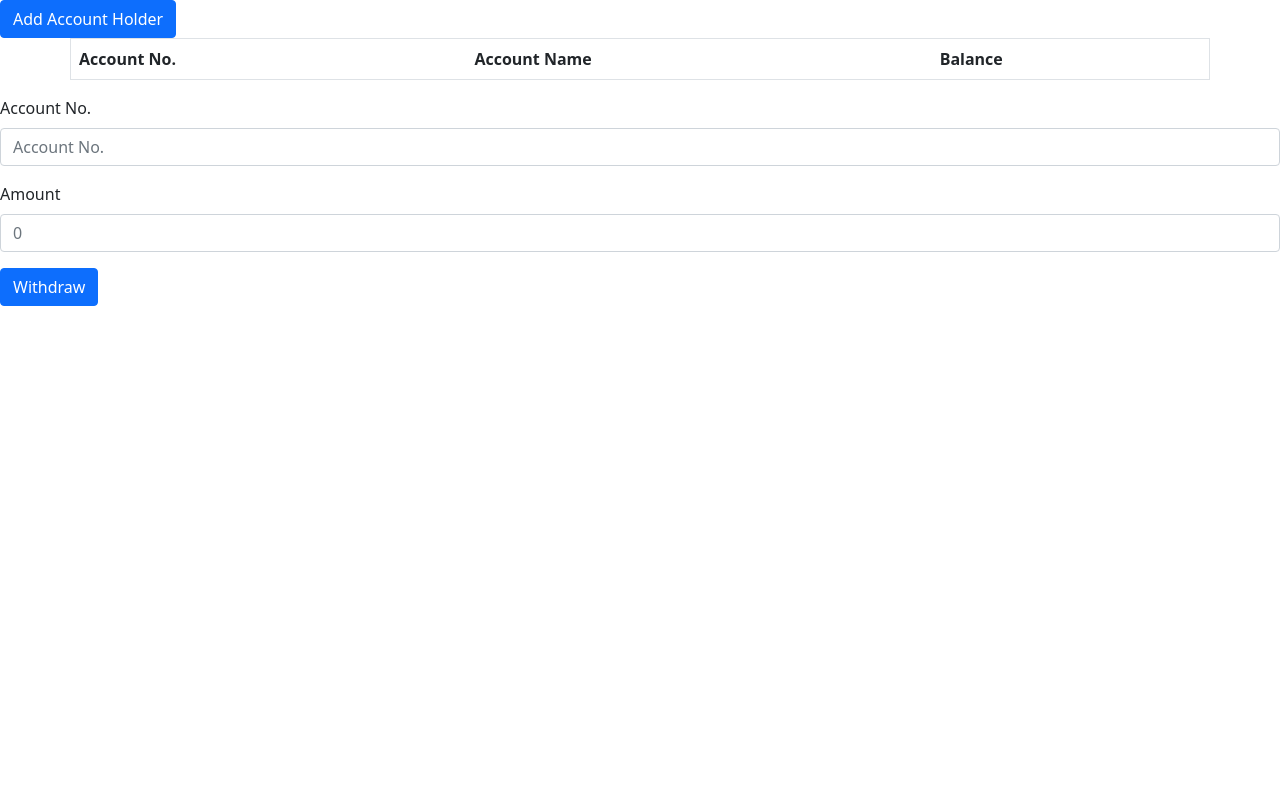
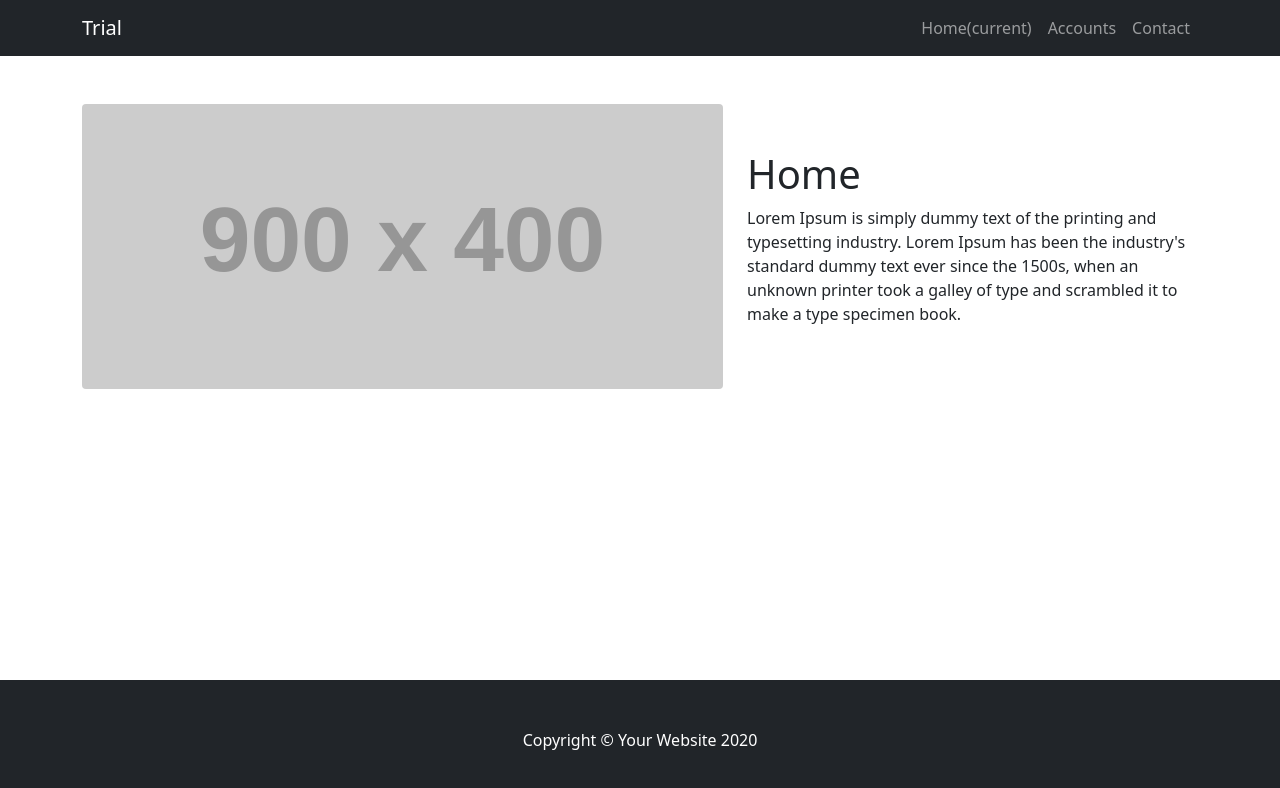
Before and after one commit to arwiemendoza/Bank, a React (Create React App) app in the folder Activity-7/banking-app/: page / in a window 1280 px wide. Shown: the top 788 px of the page. Built offline with nearby package versions, Linux system fonts and the light colour scheme.

Commit message:
add pages

```diff
--- a/Activity-7/banking-app/package.json
+++ b/Activity-7/banking-app/package.json
@@ -10,6 +10,7 @@
     "react": "^17.0.2",
     "react-bootstrap": "^1.6.1",
     "react-dom": "^17.0.2",
+    "react-router-dom": "^5.3.0",
     "react-scripts": "4.0.3",
     "web-vitals": "^1.1.2"
   },
--- a/Activity-7/banking-app/src/App.js
+++ b/Activity-7/banking-app/src/App.js
@@ -1,11 +1,20 @@
 // import React, {useReducer} from 'react';
 import './App.css';
-import UserList from './components/Accounts/AccountList'
+import { BrowserRouter as Router, Route, Switch } from "react-router-dom";
+import { Navigation, Footer, Home, Contact, AccountList } from "./components";
 
 function App() {
   return (
     <div>
-      <UserList />
+      <Router>
+        <Navigation />
+        <Switch>
+          <Route path="/" exact component={() => <Home />} />
+          <Route path="/accounts" exact component={() => <AccountList />} />
+          <Route path="/contact" exact component={() => <Contact />} />
+        </Switch>
+        <Footer />
+      </Router>
     </div>
   );
 }
--- a/Activity-7/banking-app/src/components/Accounts/AccountList.js
+++ b/Activity-7/banking-app/src/components/Accounts/AccountList.js
@@ -4,11 +4,10 @@ import Button from 'react-bootstrap/Button';
 import Modal from 'react-bootstrap/Modal';
 import Form from 'react-bootstrap/Form';
 import Account from './Account'
-import Withdraw from '../Transactions/Withdraw';
 
 const LOCAL_STORAGE_KEY = 'userList';
 
-const UserList = () => {
+const AccountList = () => {
     //modal display states
     const [show, setShow] = useState(false);
 
@@ -21,8 +20,8 @@ const UserList = () => {
     const [pword, setPword] = useState('');
     //transaction states
     const [withdrawAmt, setWithdrawAmt] = useState(0);
-    const [depositAmt, setDepositAmt] = useState(0);
-    const [transferAmt, setTransferAmt] = useState(0);
+    // const [depositAmt, setDepositAmt] = useState(0);
+    // const [transferAmt, setTransferAmt] = useState(0);
 
     // functions for modal
     const handleClose = () => setShow(false);
@@ -96,14 +95,6 @@ const UserList = () => {
         }
     }
 
-    // const name_event = document.getElementById('name_input');
-    // acctNameRef.current.addEventListener('keyup', (e)=> {
-    //     if(e.key === "Enter"){
-    //         createAcct();
-    //         e.currentTarget.value=" ";
-    //     }
-    // })
-
     const handleRegKeypress = (e) => {
         //it triggers by pressing the enter key
         if (e.code === 'Enter') {
@@ -166,6 +157,7 @@ const UserList = () => {
                 </Modal.Footer>
             </Modal>
 
+            {/* Withdraw Form */}
             <div>
                 <Form>
                     <Form.Group className="mb-3">
@@ -185,4 +177,4 @@ const UserList = () => {
     )
 }
 
-export default UserList
+export default AccountList
--- a/Activity-7/banking-app/src/components/Accounts/CreateAcctModal.js
+++ b/Activity-7/banking-app/src/components/Accounts/CreateAcctModal.js
@@ -3,7 +3,7 @@ import React from 'react'
 const CreateAcctModal = () => {
     return (
         <div>
-
+            TEST
         </div>
     )
 }
--- /dev/null
+++ b/Activity-7/banking-app/src/components/Contact.js
@@ -0,0 +1,30 @@
+import React from "react";
+
+function Contact() {
+    return (
+        <div className="contact">
+        <div class="container">
+            <div class="row align-items-center my-5">
+            <div class="col-lg-7">
+                <img
+                class="img-fluid rounded mb-4 mb-lg-0"
+                src="http://placehold.it/900x400"
+                alt=""
+                />
+            </div>
+            <div class="col-lg-5">
+                <h1 class="font-weight-light">Contact</h1>
+                <p>
+                Lorem Ipsum is simply dummy text of the printing and typesetting
+                industry. Lorem Ipsum has been the industry's standard dummy text
+                ever since the 1500s, when an unknown printer took a galley of
+                type and scrambled it to make a type specimen book.
+                </p>
+            </div>
+            </div>
+        </div>
+        </div>
+    );
+}
+
+export default Contact;
--- /dev/null
+++ b/Activity-7/banking-app/src/components/Footer.js
@@ -0,0 +1,17 @@
+import React from "react";
+
+function Footer() {
+    return (
+        <div className="footer">
+        <footer class="py-5 bg-dark fixed-bottom">
+            <div class="container">
+            <p class="m-0 text-center text-white">
+                Copyright &copy; Your Website 2020
+            </p>
+            </div>
+        </footer>
+        </div>
+    );
+}
+
+export default Footer;
--- /dev/null
+++ b/Activity-7/banking-app/src/components/Home.js
@@ -0,0 +1,30 @@
+import React from "react";
+
+function Home() {
+    return (
+        <div className="home">
+        <div class="container">
+            <div class="row align-items-center my-5">
+            <div class="col-lg-7">
+                <img
+                class="img-fluid rounded mb-4 mb-lg-0"
+                src="http://placehold.it/900x400"
+                alt=""
+                />
+            </div>
+            <div class="col-lg-5">
+                <h1 class="font-weight-light">Home</h1>
+                <p>
+                Lorem Ipsum is simply dummy text of the printing and typesetting
+                industry. Lorem Ipsum has been the industry's standard dummy text
+                ever since the 1500s, when an unknown printer took a galley of
+                type and scrambled it to make a type specimen book.
+                </p>
+            </div>
+            </div>
+        </div>
+        </div>
+    );
+}
+
+export default Home;
--- /dev/null
+++ b/Activity-7/banking-app/src/components/Navigation.js
@@ -0,0 +1,51 @@
+import React from "react";
+import { Link, withRouter } from "react-router-dom";
+
+function Navigation(props) {
+    return (
+        <div className="navigation">
+        <nav class="navbar navbar-expand navbar-dark bg-dark">
+            <div class="container">
+            <Link class="navbar-brand" to="/">
+                Trial
+            </Link>
+
+            <div>
+                <ul class="navbar-nav ml-auto">
+                <li
+                    class={`nav-item  ${
+                    props.location.pathname === "/" ? "active" : ""
+                    }`}
+                >
+                    <Link class="nav-link" to="/">
+                    Home
+                    <span class="sr-only">(current)</span>
+                    </Link>
+                </li>
+                <li
+                    class={`nav-item  ${
+                    props.location.pathname === "/accounts" ? "active" : ""
+                    }`}
+                >
+                    <Link class="nav-link" to="/accounts">
+                    Accounts
+                    </Link>
+                </li>
+                <li
+                    class={`nav-item  ${
+                    props.location.pathname === "/contact" ? "active" : ""
+                    }`}
+                >
+                    <Link class="nav-link" to="/contact">
+                    Contact
+                    </Link>
+                </li>
+                </ul>
+            </div>
+            </div>
+        </nav>
+        </div>
+    );
+}
+
+export default withRouter(Navigation);
--- /dev/null
+++ b/Activity-7/banking-app/src/components/index.js
@@ -0,0 +1,5 @@
+export { default as Navigation } from "./Navigation";
+export { default as Footer } from "./Footer";
+export { default as Home } from "./Home";
+export { default as AccountList } from "./Accounts/AccountList";
+export { default as Contact } from "./Contact";
```
Also changed, not shown: 1 other file (tests, documents, lock files or other folders).
